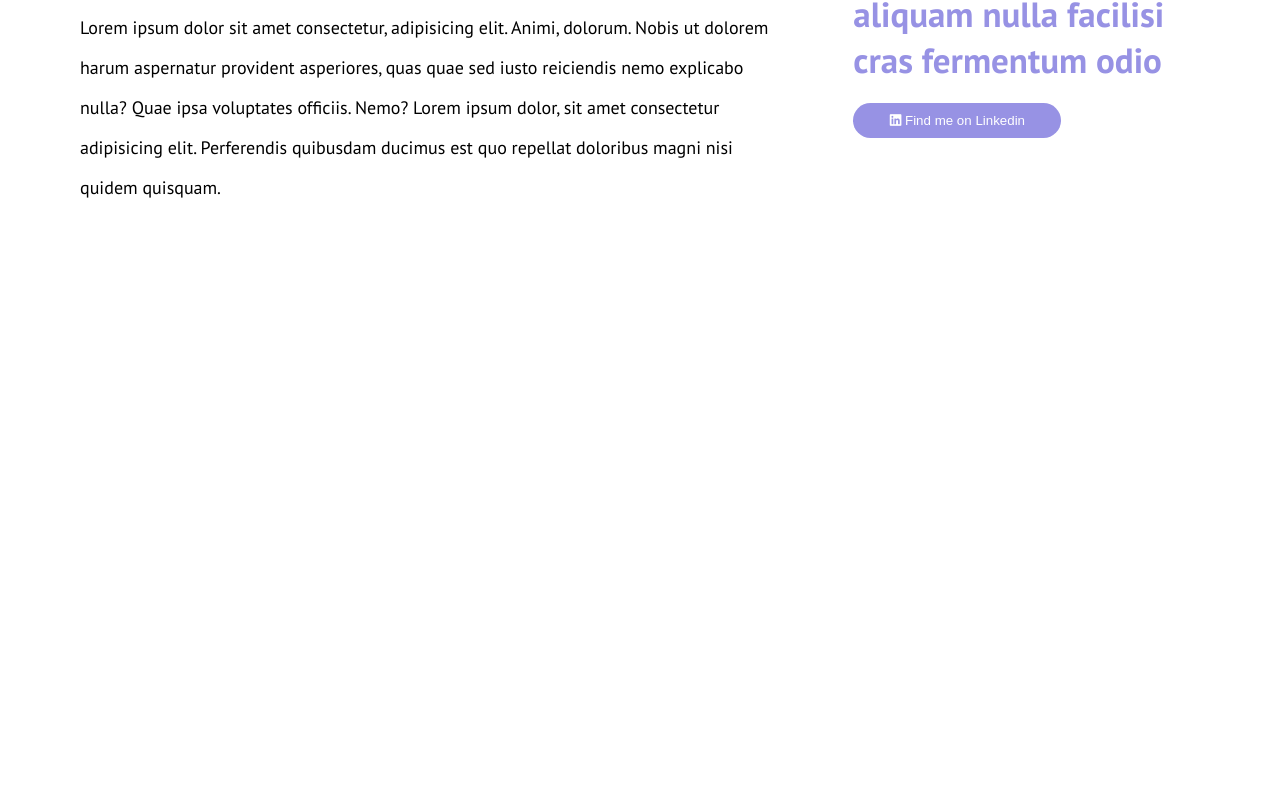
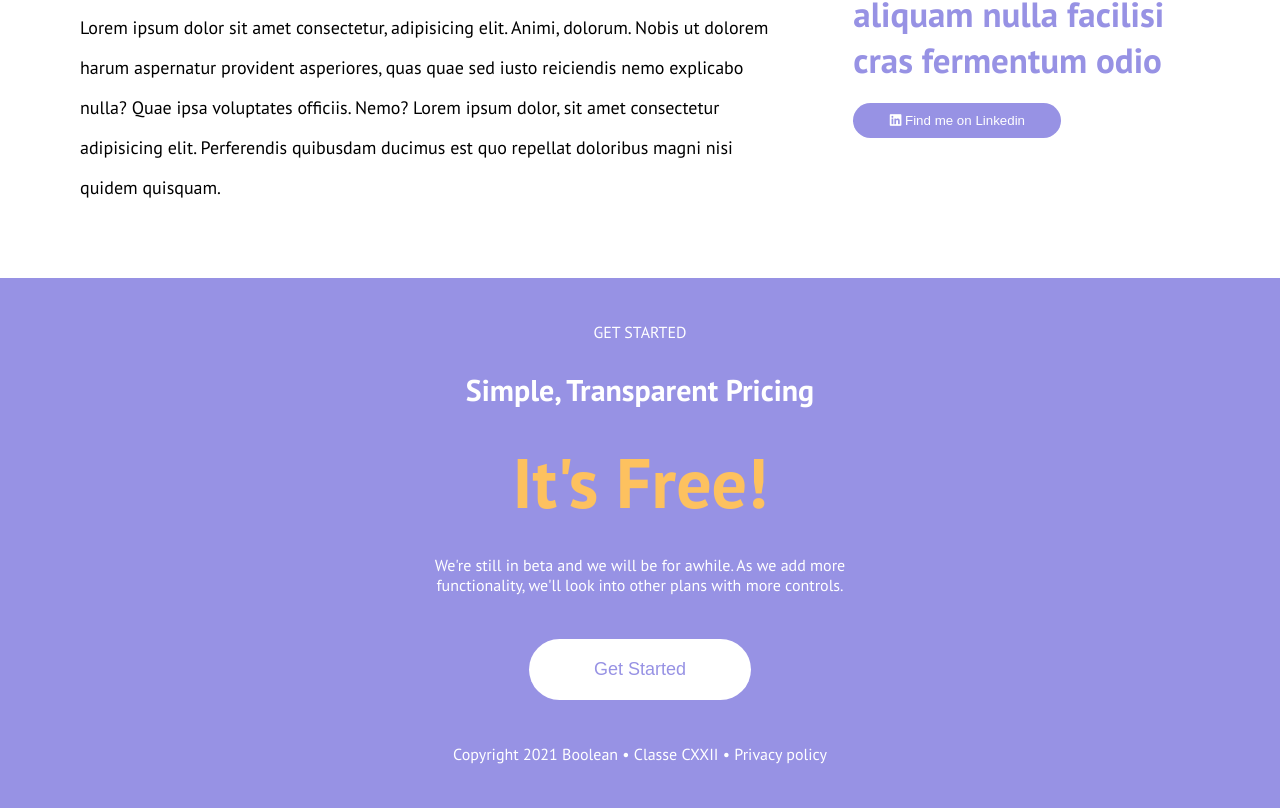
Before and after one commit to CristiniLorenzo/htmlcss-responsive-layout, a plain HTML site: page index.html in a window 1280 px wide. Shown: the part 4197-5005 px from the top of the page. Before the commit the page ends 4475 px from the top, so only its background shows below. Drawn offline with Linux system fonts and the light colour scheme.

Commit message:
feat: add "get started" section

```diff
--- a/index.html
+++ b/index.html
@@ -277,6 +277,28 @@
                 </div>
             </div>
         </section>
+        <section class="get-started">
+            <div class="container">
+                <p>
+                    GET STARTED
+                </p>
+                <h2>
+                    Simple, Transparent Pricing
+                </h2>
+                <h1>
+                    It's Free!
+                </h1>
+                <p>
+                    We're still in beta and we will be for awhile. As we add more <br> functionality, we'll look into other plans with more controls.
+                </p>
+                <button class="button-white">
+                    Get Started
+                </button>
+                <p>
+                    Copyright 2021 Boolean • Classe CXXII • Privacy policy
+                </p>
+            </div>
+        </section>
     </main>
 </body>
 </html>
--- a/style.css
+++ b/style.css
@@ -331,6 +331,40 @@ nav ul li a{
     padding: 10px;
     width: 60%;
 }
+/*------------------
+    END OF ABOUT US
+ ---------------- */
+ /*------------------
+    GET STARTED
+ ---------------- */
+.get-started{
+    background-color: #9792E4;
+    color: #fff;
+}
+.get-started .container{
+    display: block;
+    text-align: center;
+    padding: 30px 0;
+}
+.get-started h2{
+    font-size: 30px;
+}
+.get-started h1{
+    font-size: 70px;
+    color: #FDC15F;
+}
+.get-started button{
+    padding: 20px 65px;
+    border-radius: 50px;
+    color: #9792E4;
+    font-size: 18px;
+    margin-top: 30px;
+    margin-bottom: 30px;
+}
+.get-started * :not(button){
+    padding: 14px 0;
+}
+
 
 /*------------------
     RESPONSIVE
```
